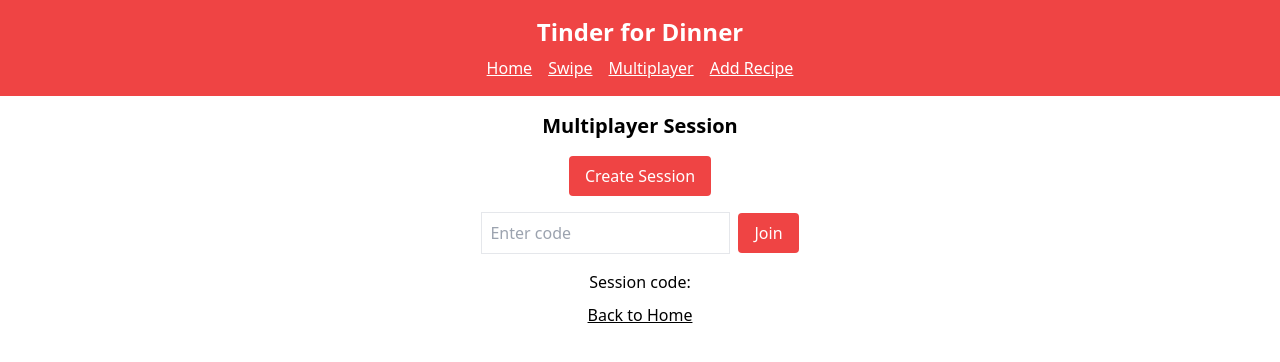
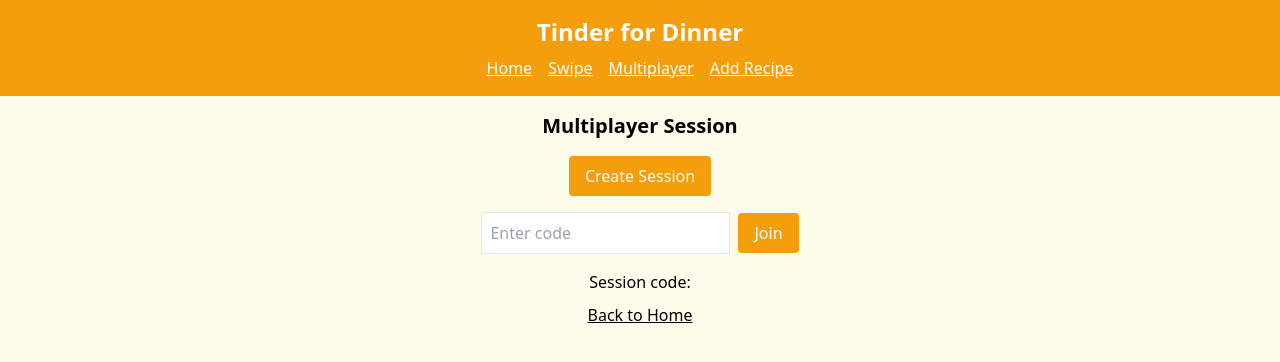
Before and after one commit to JPK-128/TinderForDinner_New, a React (Vite) app: page /multiplayer in a window 1280 px wide. Shown: the top 362 px of the page. Built offline with nearby package versions, Linux system fonts and the light colour scheme; the HTML template or start-up script is replaced by a standard one.

Commit message:
Switch to warm golden orange palette

```diff
--- a/src/AddRecipe.jsx
+++ b/src/AddRecipe.jsx
@@ -46,7 +46,7 @@ export default function AddRecipe() {
             required
           />
         </div>
-        <button type="submit" className="bg-red-500 text-white px-4 py-2 rounded">
+        <button type="submit" className="bg-amber-500 text-white px-4 py-2 rounded">
           Add
         </button>
       </form>
--- a/src/App.jsx
+++ b/src/App.jsx
@@ -9,8 +9,8 @@ import { RecipeProvider } from './RecipeContext';
 export default function App() {
   return (
     <RecipeProvider>
-      <div className="min-h-screen flex flex-col">
-      <header className="p-4 bg-red-500 text-white text-center">
+      <div className="min-h-screen flex flex-col bg-amber-50">
+      <header className="p-4 bg-amber-500 text-white text-center">
         <h1 className="text-2xl font-bold">Tinder for Dinner</h1>
         <nav className="mt-2">
           <Link className="underline mr-4" to="/">Home</Link>
@@ -41,13 +41,13 @@ function Home() {
       <div className="space-x-4">
         <Link
           to="/swipe"
-          className="bg-red-500 text-white px-4 py-2 rounded inline-block"
+          className="bg-amber-500 text-white px-4 py-2 rounded inline-block"
         >
           Swipe Solo
         </Link>
         <Link
           to="/multiplayer"
-          className="bg-red-500 text-white px-4 py-2 rounded inline-block"
+          className="bg-amber-500 text-white px-4 py-2 rounded inline-block"
         >
           Multiplayer
         </Link>
--- a/src/Match.jsx
+++ b/src/Match.jsx
@@ -21,7 +21,7 @@ export default function Match() {
       <img src={recipe.img} alt={recipe.name} className="mx-auto mb-4" />
       <p className="mb-1 font-semibold">{recipe.name}</p>
       {recipe.description && <p className="mb-4 text-sm">{recipe.description}</p>}
-      <Link className="bg-red-500 text-white px-4 py-2 rounded" to="/swipe">
+      <Link className="bg-amber-500 text-white px-4 py-2 rounded" to="/swipe">
         Keep Swiping
       </Link>
     </div>
--- a/src/Multiplayer.jsx
+++ b/src/Multiplayer.jsx
@@ -115,7 +115,7 @@ export default function Multiplayer() {
       <div className="space-y-4">
         <button
           onClick={createSession}
-          className="bg-red-500 text-white px-4 py-2 rounded"
+          className="bg-amber-500 text-white px-4 py-2 rounded"
           disabled={creating}
         >
           {creating ? 'Creating...' : 'Create Session'}
@@ -135,7 +135,7 @@ export default function Multiplayer() {
           />
           <button
             onClick={handleJoin}
-            className="bg-red-500 text-white px-4 py-2 rounded ml-2"
+            className="bg-amber-500 text-white px-4 py-2 rounded ml-2"
           >
             Join
           </button>
--- a/src/RateLikes.jsx
+++ b/src/RateLikes.jsx
@@ -64,7 +64,7 @@ export default function RateLikes() {
         <Link
           to="/"
           state={{ rankedRecipes: ordered }}
-          className="bg-red-500 text-white px-4 py-2 rounded"
+          className="bg-amber-500 text-white px-4 py-2 rounded"
         >
           Finish
         </Link>
```
